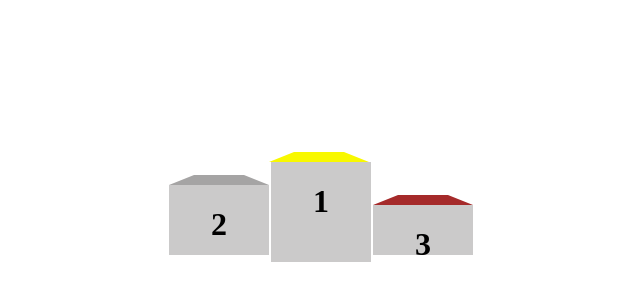
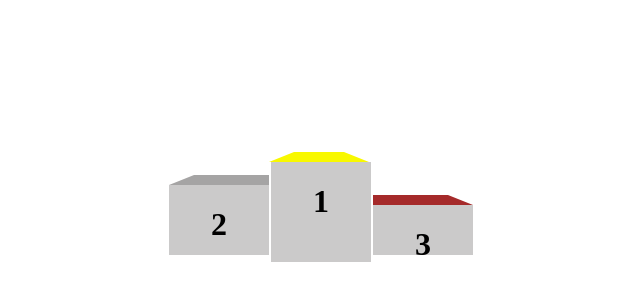
Before and after one commit to mshreeharsha/Flexing-Boys_CSSBATTLES2023, a plain HTML site: page BATTLE1/d8.html in a window 1280 px wide. Shown: the part 66-366 px from the top of the page, 271-911 px from the left. Drawn offline with Linux system fonts and the light colour scheme.

Commit message:
Small Changes

```diff
--- a/BATTLE1/stylesd8.css
+++ b/BATTLE1/stylesd8.css
@@ -18,12 +18,11 @@
     margin-top:18px;
     border-bottom: 10px solid #a5a4a4;
 	border-left: 25px solid transparent;
-	border-right: 25px solid transparent;
+	border-right: 0px solid transparent;
 	height: 0;
-	width: 50px;
+	width: 75px;
     margin-bottom: 0px;
 }
-
 
 .second{
     background-color:  rgb(203, 202, 202);
@@ -56,10 +55,10 @@
 .trapezoid3 {
     margin-top:18px;
     border-bottom: 10px solid brown;
-	border-left: 25px solid transparent;
+	border-left: 0px solid transparent;
 	border-right: 25px solid transparent;
 	height: 0;
-	width: 50px;
+	width: 75px;
     margin-bottom: 0px;
 }
 
```
